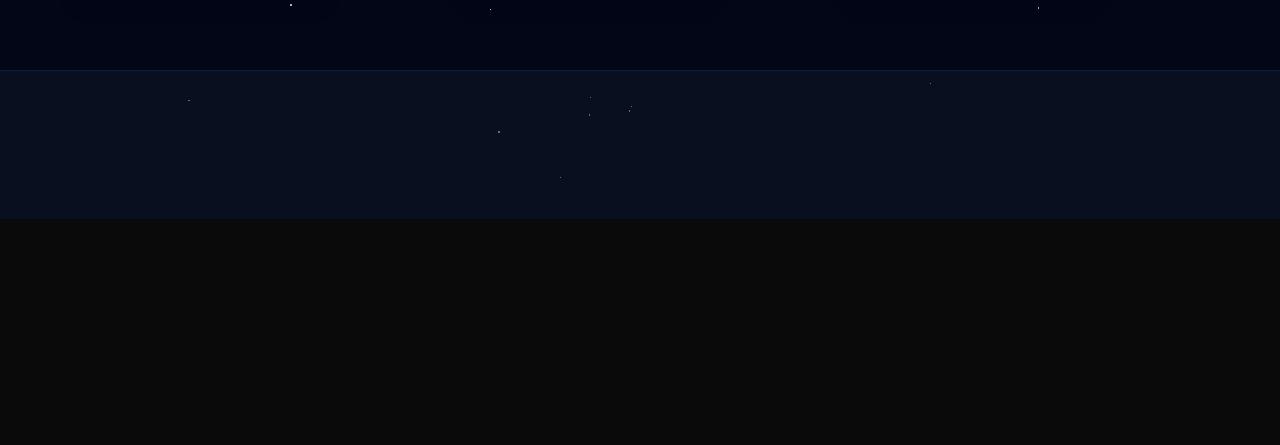
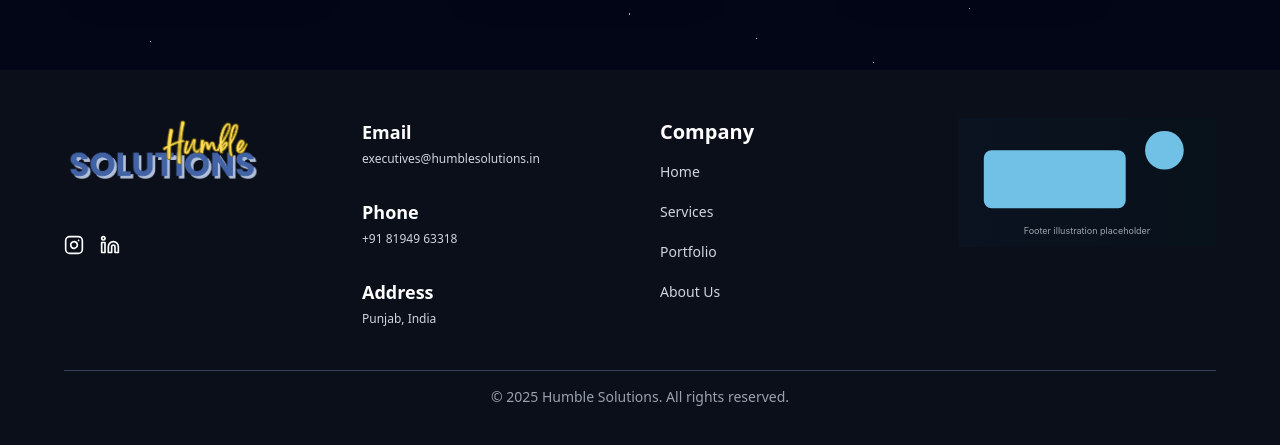
Before and after one commit to Nish-16/humble-solutions-new, a Next.js app: page /about in a window 1280 px wide. Shown: the part 1901-2346 px from the top of the page. Before the commit the page ends 2120 px from the top, so only its background shows below. Built offline with nearby package versions, Linux system fonts and the light colour scheme.

Commit message:
footer fixed and changed

```diff
--- a/app/about/page.tsx
+++ b/app/about/page.tsx
@@ -19,7 +19,7 @@ export default function About() {
           </div>
           <Team />
         </main>
-        <FooterSection />
+      <FooterSection />
       </SmoothScroll>
     </div>
   );
--- a/app/components/FooterSection.tsx
+++ b/app/components/FooterSection.tsx
@@ -1,92 +1,104 @@
-'use client'; // This directive is essential for components using hooks in Next.js App Router
+"use client";
+import React, { useEffect } from "react";
+import { Instagram, Linkedin } from "lucide-react";
 
-import React, { useEffect, useRef } from 'react';
-import { gsap } from 'gsap';
-import { ScrollTrigger } from 'gsap/ScrollTrigger';
 
-gsap.registerPlugin(ScrollTrigger);
 
-const socialLinks = [
-    {
-        name: 'Twitter',
-        url: '#',
-        icon: (
-            <svg className="w-6 h-6" fill="currentColor" viewBox="0 0 24 24">
-                <path d="M23.953 4.57a10 10 0 01-2.825.775 4.958 4.958 0 002.163-2.723c-.951.555-2.005.959-3.127 1.184a4.92 4.92 0 00-8.384 4.482C7.69 8.095 4.067 6.13 1.64 3.162a4.822 4.822 0 00-.666 2.475c0 1.71.87 3.213 2.188 4.096a4.904 4.904 0 01-2.228-.616v.06a4.923 4.923 0 003.946 4.827 4.996 4.996 0 01-2.223.085a4.936 4.936 0 004.604 3.417 9.867 9.867 0 01-6.102 2.105c-.39 0-.779-.023-1.17-.067a13.995 13.995 0 007.557 2.209c9.053 0 13.998-7.496 13.998-13.985 0-.21 0-.42-.015-.63A9.935 9.935 0 0024 4.59z" />
-            </svg>
-        ),
-    },
-    {
-        name: 'LinkedIn',
-        url: '#',
-        icon: (
-            <svg className="w-6 h-6" fill="currentColor" viewBox="0 0 24 24">
-                <path d="M20.447 20.452h-3.554v-5.569c0-1.328-.027-3.037-1.852-3.037-1.853 0-2.136 1.445-2.136 2.939v5.667H9.351V9h3.414v1.561h.046c.477-.9 1.637-1.85 3.37-1.85 3.601 0 4.267 2.37 4.267 5.455v6.286zM5.337 7.433a2.062 2.062 0 01-2.063-2.065 2.064 2.064 0 112.063 2.065zm1.782 13.019H3.555V9h3.564v11.452zM22.225 0H1.771C.792 0 0 .774 0 1.729v20.542C0 23.227.792 24 1.771 24h20.451C23.2 24 24 23.227 24 22.271V1.729C24 .774 23.2 0 22.225 0z" />
-            </svg>
-        ),
-    },
-    {
-        name: 'GitHub',
-        url: '#',
-        icon: (
-            <svg className="w-6 h-6" fill="currentColor" viewBox="0 0 24 24">
-                <path fillRule="evenodd" d="M12 2C6.477 2 2 6.477 2 12c0 4.418 2.865 8.165 6.839 9.49.5.092.682-.217.682-.482 0-.237-.009-.868-.014-1.703-2.782.605-3.369-1.343-3.369-1.343-.454-1.158-1.11-1.466-1.11-1.466-.908-.62.069-.608.069-.608 1.003.07 1.531 1.03 1.531 1.03.892 1.53 2.341 1.088 2.91.832.092-.647.35-1.088.636-1.338-2.22-.253-4.555-1.113-4.555-4.951 0-1.093.39-1.988 1.031-2.688-.103-.253-.446-1.272.098-2.65 0 0 .84-.27 2.75 1.026A9.564 9.564 0 0112 6.844c.85.004 1.705.115 2.504.337 1.909-1.296 2.747-1.027 2.747-1.027.546 1.378.203 2.398.1 2.65.64.7 1.03 1.595 1.03 2.688 0 3.848-2.338 4.695-4.566 4.943.359.308.678.92.678 1.855 0 1.338-.012 2.419-.012 2.747 0 .268.18.58.688.482A10.001 10.001 0 0022 12c0-5.523-4.477-10-10-10z" clipRule="evenodd" />
-            </svg>
-        ),
-    },
-];
-
-const Footer: React.FC = () => {
-    const footerRef = useRef<HTMLDivElement>(null);
+const FooterSection = () => {
 
     useEffect(() => {
-        const ctx = gsap.context(() => {
-            const tl = gsap.timeline({
-                scrollTrigger: {
-                    trigger: footerRef.current,
-                    start: 'top 95%',
-                    toggleActions: 'play none none reverse',
-                },
-            });
+    console.log("FooterSection mounted");
+  }, []);
+  return (
+    <footer className="relative z-40 bg-[#0B0F19] text-white px-6 md:px-16 py-12">
+      <div className="max-w-7xl mx-auto grid grid-cols-1 md:grid-cols-4 gap-10 items-start justify-items-center md:justify-items-start">
+        {/* 1. Logo + Social Icons */}
+        <div className="flex flex-col gap-10 justify-center items-center md:items-start md:justify-start w-full">
+          <div className="space-y-2 w-full flex flex-col items-center md:items-start">
+            <img
+              src="/Home/logo.png"
+              alt="Humble Solutions"
+              className="w-50 mx-auto md:mx-0"
+            />
+          </div>
+          <div className="flex gap-4 mt-2 justify-center md:justify-start mr-0 md:mr-10 w-full">
+            <a
+              href="#"
+              className="hover:text-blue-400 transition-colors"
+              aria-label="Instagram"
+            >
+              <Instagram className="w-5 h-5" />
+            </a>
+            <a
+              href="#"
+              className="hover:text-blue-400 transition-colors"
+              aria-label="LinkedIn"
+            >
+              <Linkedin className="w-5 h-5" />
+            </a>
+          </div>
+        </div>
 
-            tl.from('.gsap-footer-item', {
-                opacity: 0,
-                y: 20,
-                stagger: 0.2,
-                duration: 0.8,
-                ease: 'power3.out',
-            });
-        }, footerRef);
+        {/* 2. Contact Info */}
+        <div className="flex flex-col text-sm leading-6 space-y-7 items-center md:items-start text-center md:text-left w-full">
+          <div>
+            <strong className="block text-white text-lg">Email</strong>
+            <span className="text-gray-300 text-xs">
+              executives@humblesolutions.in
+            </span>
+          </div>
+          <div>
+            <strong className="block text-white text-lg">Phone</strong>
+            <span className="text-gray-300 text-xs">+91 81949 63318</span>
+          </div>
+          <div>
+            <strong className="block text-white text-lg">Address</strong>
+            <span className="text-gray-300 text-xs">Punjab, India</span>
+          </div>
+        </div>
 
-        return () => ctx.revert();
-    }, []);
+        {/* 3. Company Links */}
+        <div className="flex flex-col gap-2 text-sm space-y-3 items-center md:items-start text-center md:text-left w-full">
+          <h4 className="text-white font-semibold mb-2 text-xl">Company</h4>
+          <a href="/" className="text-gray-300 hover:text-blue-400">
+            Home
+          </a>
+          <a href="/services" className="text-gray-300 hover:text-blue-400">
+            Services
+          </a>
+          <a href="/portfolio" className="text-gray-300 hover:text-blue-400">
+            Portfolio
+          </a>
+          <a href="/about" className="text-gray-300 hover:text-blue-400">
+            About Us
+          </a>
+        </div>
 
-    return (
-        <footer
-            ref={footerRef}
-            className="relative bg-gray-900/50 py-10 px-4 sm:px-12 text-center text-white/60 border-t border-cyan-400/10"
-        >
-            <div className="max-w-6xl mx-auto">
-                <div className="flex justify-center gap-6 mb-6">
-                    {socialLinks.map((link) => (
-                        <a
-                            key={link.name}
-                            href={link.url}
-                            target="_blank"
-                            rel="noopener noreferrer"
-                            aria-label={link.name}
-                            className="gsap-footer-item text-white/70 hover:text-cyan-400 transition-colors duration-300"
-                        >
-                            {link.icon}
-                        </a>
-                    ))}
-                </div>
-                <p className="gsap-footer-item text-sm">
-                    &copy; {new Date().getFullYear()} Humble Solutions. All Rights Reserved.
-                </p>
-            </div>
-        </footer>
-    );
+        {/* 4. Support Links */}
+        {/* <div className="flex flex-col gap-2 text-sm space-y-3 items-center md:items-start text-center md:text-left w-full">
+          <h4 className="text-white font-semibold mb-2 text-xl">Support</h4>
+          <a href="#" className="text-gray-300 hover:text-blue-400">Help center</a>
+          <a href="#" className="text-gray-300 hover:text-blue-400">Terms of service</a>
+          <a href="#" className="text-gray-300 hover:text-blue-400">Legal</a>
+          <a href="#" className="text-gray-300 hover:text-blue-400">Privacy policy</a>
+        </div> */}
+
+        {/* 5. Right-side Illustration */}
+        <div className="flex justify-center md:justify-end items-start w-full">
+          <img
+            src={`/photos/footer.svg`}
+            alt="Footer Illustration"
+            className="max-w-full"
+          />
+        </div>
+      </div>
+
+      {/* Bottom Border */}
+      <div className="mt-10 border-t border-gray-700 pt-4 text-sm text-gray-400 text-center">
+        &copy; {new Date().getFullYear()} Humble Solutions. All rights reserved.
+      </div>
+    </footer>
+  );
 };
 
-export default Footer;
+export default FooterSection;
--- /dev/null
+++ b/app/components/HoverCard.tsx
@@ -0,0 +1,51 @@
+import React from 'react';
+
+interface HoverCardProps {
+  title: string;
+  description: string;
+  backgroundColor?: string;
+  cardColor?: string;
+}
+
+const HoverCard: React.FC<HoverCardProps> = ({
+  title,
+  description,
+  backgroundColor = 'bg-[#9CBDFF]',
+  cardColor = 'bg-gradient-to-b from-white/20 to-white/10',
+}) => {
+  return (
+    <div
+      className={`relative overflow-hidden w-64 h-64 rounded-3xl cursor-pointer text-lg font-bold ${cardColor}
+      transition-transform duration-500 hover:scale-120`}
+    >
+      {/* This element is needed for peer hover to work */}
+      <div className="z-10 absolute w-full h-full peer" />
+
+      {/* Top bubble — hidden by default, appears on hover */}
+      <div
+        className={`absolute -top-32 -left-16 w-32 h-44 rounded-full ${backgroundColor}
+        opacity-0 peer-hover:opacity-100 transition-all duration-500
+        peer-hover:-top-20 peer-hover:-left-16 peer-hover:w-[140%] peer-hover:h-[140%]`}
+      />
+
+      {/* Hover content bubble — hidden by default, appears on hover */}
+      <div
+        className={`absolute flex flex-col text-center
+        -bottom-32 -right-16 w-36 h-44 rounded-full ${backgroundColor}
+        opacity-0 peer-hover:opacity-100 transition-all duration-500
+        peer-hover:right-0 peer-hover:bottom-0 peer-hover:rounded-b-none
+        peer-hover:items-center peer-hover:justify-center peer-hover:w-full peer-hover:h-full peer-hover:p-6`}
+      >
+        <div className="font-avenir-regular font-bold text-xl break-words mb-3">{title}</div>
+        <div className="font-avenir-regular text-xs font-medium mt-2 break-words">{description}</div>
+      </div>
+
+      {/* Visible title */}
+      <div className="w-full h-full items-center justify-center flex text-center px-4">
+        <span className="break-words">{title}</span>
+      </div>
+    </div>
+  );
+};
+
+export default HoverCard;
--- /dev/null
+++ b/app/components/HumbleAdvantage.tsx
@@ -0,0 +1,105 @@
+import { useRef, useEffect } from "react";
+import gsap from "gsap";
+import { ScrollTrigger } from "gsap/ScrollTrigger";
+gsap.registerPlugin(ScrollTrigger);
+
+import HoverCard from "./HoverCard";
+import Link from "next/link";
+
+const HumbleAdvantage = () => {
+  const headingRef = useRef<HTMLDivElement | null>(null);
+  const cardsRef = useRef<HTMLDivElement | null>(null);
+
+  useEffect(() => {
+    if (headingRef.current) {
+      gsap.fromTo(
+        headingRef.current,
+        { opacity: 0, y: 40 },
+        {
+          opacity: 1,
+          y: 0,
+          duration: 0.7,
+          ease: "power3.out",
+          scrollTrigger: {
+            trigger: headingRef.current,
+            start: "top 80%",
+            toggleActions: "play reverse play reverse",
+          },
+        }
+      );
+    }
+    if (cardsRef.current) {
+      gsap.fromTo(
+        cardsRef.current.children,
+        { opacity: 0, y: 40 },
+        {
+          opacity: 1,
+          y: 0,
+          duration: 0.7,
+          ease: "power3.out",
+          stagger: 0.15,
+          scrollTrigger: {
+            trigger: cardsRef.current,
+            start: "top 80%",
+            toggleActions: "play reverse play reverse",
+          },
+        }
+      );
+    }
+  }, []);
+
+  return (
+    <section
+      className="w-full py-20 px-6 text-white bg-cover relative z-10 bg-center"
+      style={{ backgroundImage: "url('/Home/humble-bg.png')" }}
+    >
+      <div className="max-w-7xl mx-auto text-center">
+        <div ref={headingRef}>
+          <h3 className="font-avenir-regular text-lg font-medium mb-5">
+            Three Pillars That Propel Your Project From Vision To Victory.
+          </h3>
+          <h2 className="text-4xl md:text-5xl font-semibold">
+            The{" "}
+            <span className="font-avenir-regular text-blue-400">Humble</span>{" "}
+            Advantage
+          </h2>
+        </div>
+        <div
+          ref={cardsRef}
+          className="mt-15 flex flex-wrap justify-center gap-8 mb-10"
+        >
+          <HoverCard
+            title="Specialists in Custom Applications"
+            description="Our team excels in building tailor-made applications that perfectly fit your business needs."
+          />
+          <HoverCard
+            title="Skilled in Embedded Technology Integration"
+            description="We integrate the latest embedded technologies seamlessly into your applications for maximum efficiency."
+          />
+          <HoverCard
+            title="Full Cycle Project Support"
+            description="From ideation to deployment, we provide end-to-end support for your projects."
+          />
+          <HoverCard
+            title="Client-Centric & Transparent"
+            description="We prioritize clear communication and transparency, keeping you in the loop at every stage."
+          />
+        </div>
+        <div className="mt-10 flex justify-center">
+          <Link
+            href="/Journey"
+            className="group inline-flex items-center px-6 py-3 bg-gradient-to-r from-blue-500 to-indigo-600 hover:from-blue-600 hover:to-indigo-700 focus:outline-none focus:ring-4 focus:ring-blue-300 rounded-full text-white font-medium shadow-lg transition-transform transform hover:-translate-y-0.5"
+            aria-label="Explore our Journey"
+          >
+            Explore Our Journey
+            <span className="ml-3 transition-transform group-hover:translate-x-1">
+              →
+            </span>
+          </Link>
+        </div>
+      </div>
+    </section>
+  );
+};
+
+export default HumbleAdvantage;
--- a/app/page.tsx
+++ b/app/page.tsx
@@ -5,9 +5,9 @@ import Navbar from "./components/Navbar";
 import HeroSection from "./components/HeroSection";
 import AboutSection from "./components/AboutSection";
 import ServicesSection from "./components/ServicesSection";
-import FeaturesSection from "./components/FeaturesSection";
 import TestimonialsSection from "./components/TestimonialsSection";
 import FooterSection from "./components/FooterSection";
+import HumbleAdvantage from "./components/HumbleAdvantage";
 
 export default function Home() {
   const pathname = usePathname();
@@ -22,7 +22,7 @@ export default function Home() {
         {/* in app/page.tsx (or wherever) */}
         <ServicesSection />
         <AboutSection />
-        <FeaturesSection />
+        <HumbleAdvantage />
         <TestimonialsSection />
         <FooterSection />
       </div>
```
Also changed, not shown: public/Home/humble-bg.png (added), public/photos/footer.svg (added).
